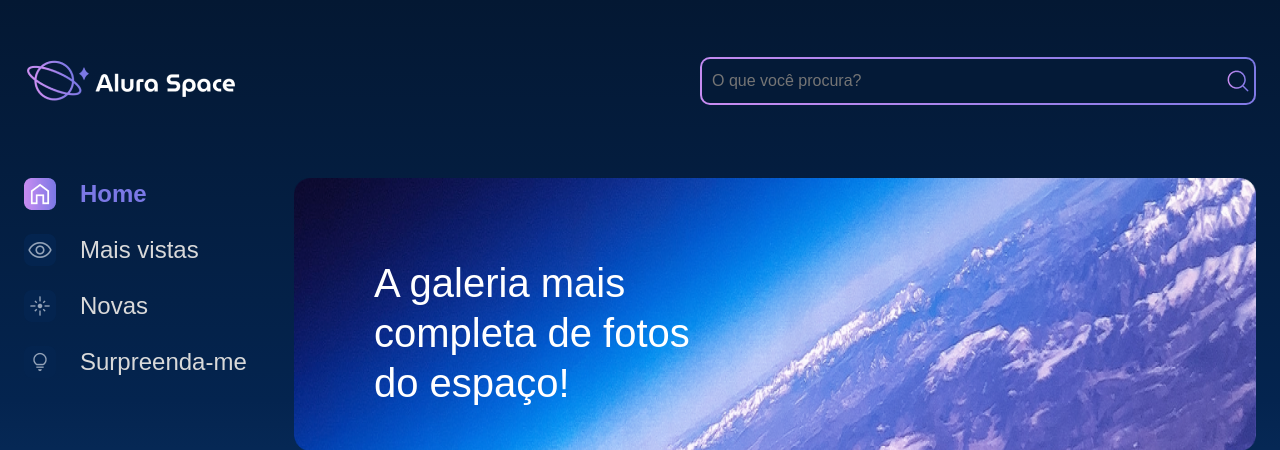
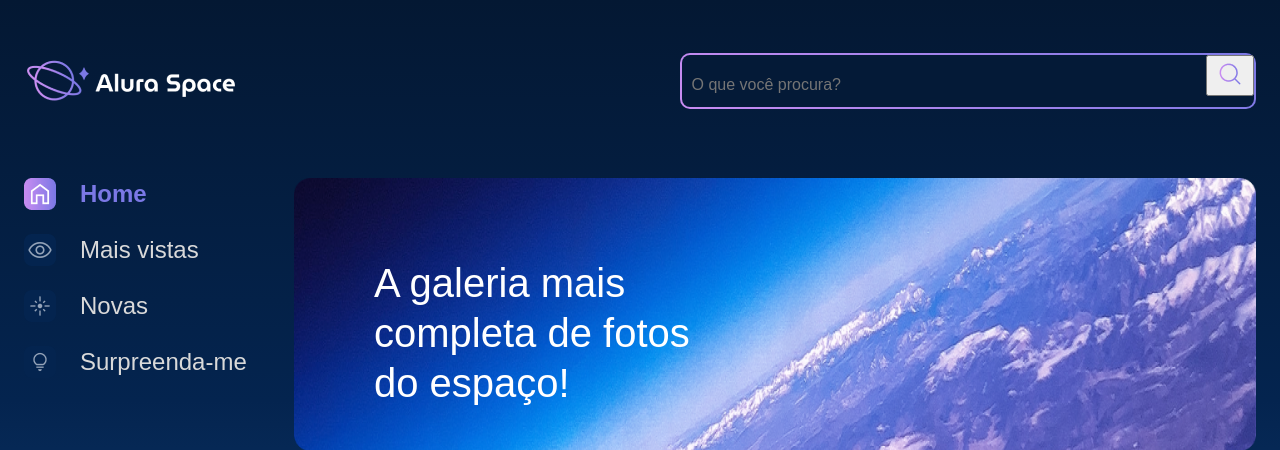
Before and after one commit to Jarthorius/alura_space, a Django app: page / in a window 1280 px wide. Shown: the top 450 px of the page. Run offline with Django 4.2, Linux system fonts and the light colour scheme; data that the repository does not hold is empty.

Commit message:
Foi mudado para apontar para o arquivo buscar.html

```diff
--- a/templates/galeria/partials/_header.html
+++ b/templates/galeria/partials/_header.html
@@ -5,8 +5,12 @@
         <img src="{% static '/assets/logo/Logo(2).png' %}" alt="Logo da Alura Space" />
         <div class="cabecalho__busca">
             <div class="busca__fundo">
-                <input class="busca__input" type="text" placeholder="O que você procura?">
-                <img class="busca__icone" src="{% static '/assets/ícones/1x/search.png' %}" alt="ícone de search">
+                <form action="{% url 'buscar' %}">
+                    <input class="busca__input" type="text" name="buscar" placeholder="O que você procura?">
+                    <button action="submit">
+                        <img class="busca__icone" src="{% static '/assets/ícones/1x/search.png' %}" alt="ícone de search">
+                    </button>
+                </form>
             </div>
         </div>
     </header>
```
